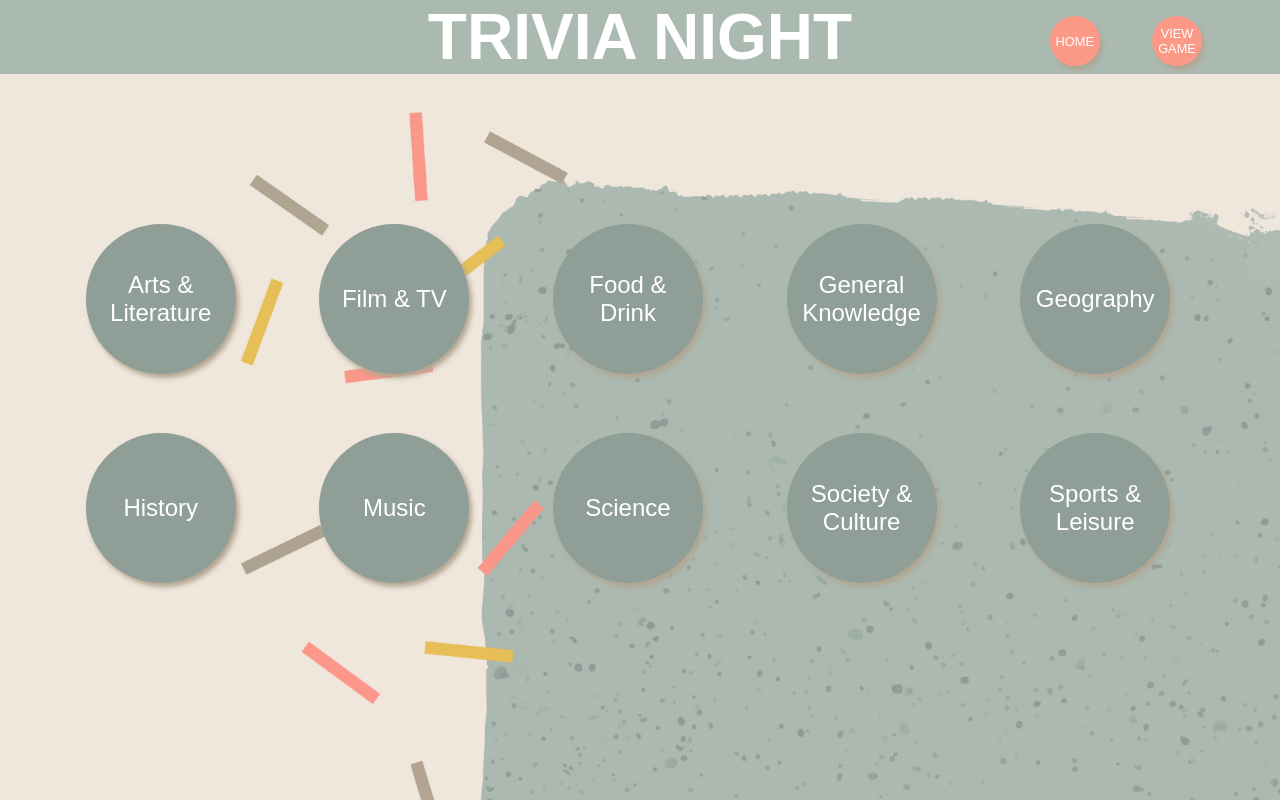
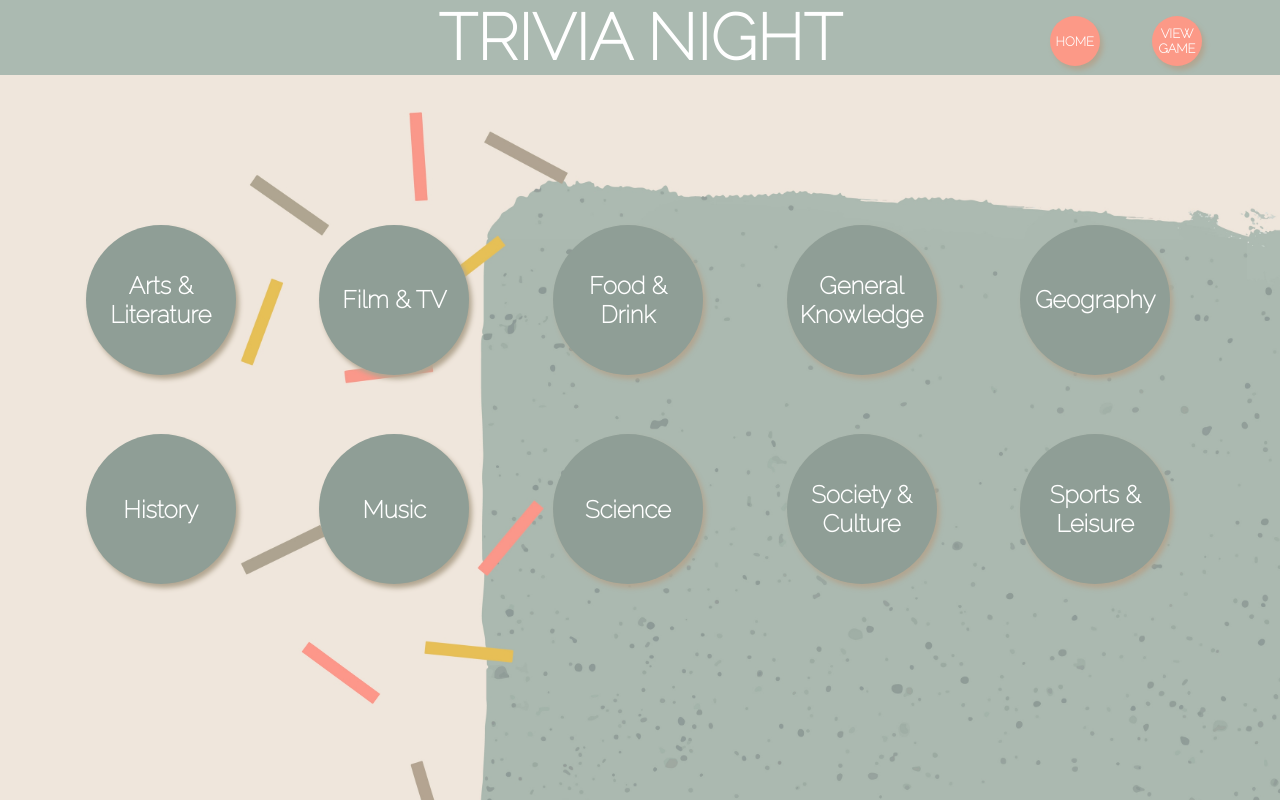
Before and after one commit to gjax78/trivia-night, a React (Create React App) app: page / in a window 1280 px wide. Built offline with nearby package versions, Linux system fonts and the light colour scheme.

Commit message:
Import font

```diff
--- a/src/components/Categories/Categories.css
+++ b/src/components/Categories/Categories.css
@@ -3,7 +3,7 @@ body {
   background-image: url(assets/background.jpg);
   background-size: 100%;
   color: #FFFFFF;
-  font-family: 'Didact Gothic', sans-serif;
+  font-family: 'Raleway', sans-serif;
 }
 
 button {
@@ -17,6 +17,8 @@ button {
   border-radius: 100px;
   box-shadow: 3px 4px 5px #B2A691;
   margin: 10%;
+  font-family: 'Raleway', sans-serif;
+  font-weight: bold;
 }
 
 button:hover {
```
